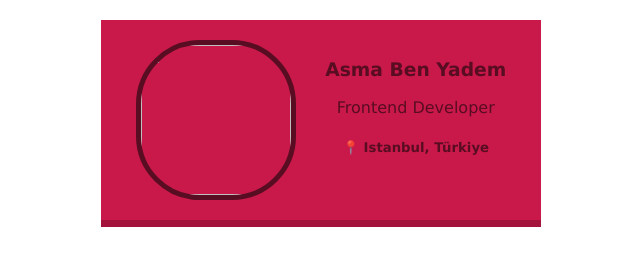
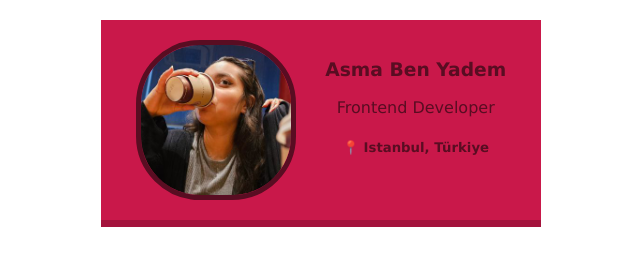
Before and after one commit to AsmaByd/business-card, a plain HTML site: page index.html in a window 1280 px wide. Shown: the whole page, without its empty margins (319-959 px from the left). Drawn offline with nearby package versions, Linux system fonts and the light colour scheme.

Commit message:
Update index.html

```diff
--- a/index.html
+++ b/index.html
@@ -4,7 +4,7 @@
     </head>
     <body>
         <div class="card">
-            <img class="avatar hoveringImg" src="images/asma.jpeg">
+            <img class="avatar hoveringImg" src="asma.jpeg">
             <div >
                 <h3 class="hovering">Asma Ben Yadem</h3>
                 <p class="hovering">Frontend Developer</p>
```
